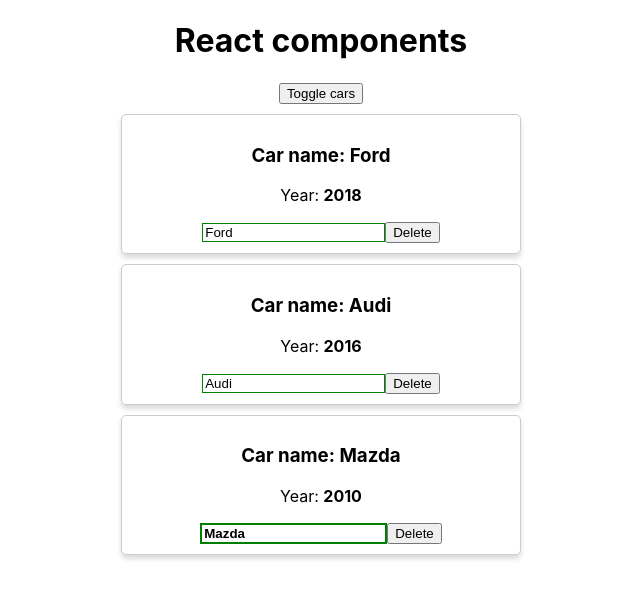
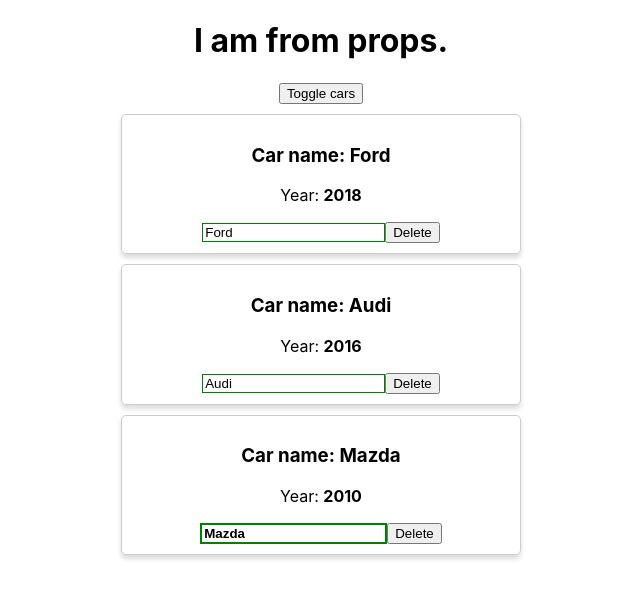
Before and after one commit to AlekseiFadeev/react-theory, a React (Create React App) app: page / in a window 1280 px wide. Shown: the top 598 px of the page, without its empty margins (319-959 px from the left). Built offline with nearby package versions, Linux system fonts and the light colour scheme.

Commit message:
props class

```diff
--- a/package.json
+++ b/package.json
@@ -6,6 +6,7 @@
     "@testing-library/jest-dom": "^4.2.4",
     "@testing-library/react": "^9.4.0",
     "@testing-library/user-event": "^7.2.1",
+    "node-sass": "^4.13.1",
     "radium": "^0.26.0",
     "react": "^16.12.0",
     "react-dom": "^16.12.0",
--- a/src/App.js
+++ b/src/App.js
@@ -1,22 +1,13 @@
 import React, {Component} from 'react';
-import './App.css';
+import './App.scss';
 import Car from './Car/Car'
 
 class App extends Component{
     state = {
         cars: [
-            {
-                name: 'Ford',
-                year: '2018'
-            },
-            {
-                name: 'Audi',
-                year: '2016'
-            },
-            {
-                name: 'Mazda',
-                year: '2010'
-            }
+            {name: 'Ford', year: '2018'},
+            {name: 'Audi', year: '2016'},
+            {name: 'Mazda', year: '2010'}
         ],
         pageTitle: 'React components',
         showCars: true
@@ -62,7 +53,8 @@
 
         return (
             <div className="App">
-                <h1>{this.state.pageTitle}</h1>
+                {/*<h1>{this.state.pageTitle}</h1>*/}
+                <h1>{this.props.title}</h1>
 
                 <button
                     onClick={this.toggleCarsHandler}
--- a/src/index.js
+++ b/src/index.js
@@ -4,5 +4,5 @@
 import App from './App';
 import * as serviceWorker from './serviceWorker';
 
-ReactDOM.render(<App />, document.getElementById('root'));
+ReactDOM.render(<App title={'I am from props.'}/>, document.getElementById('root'));
 serviceWorker.register();
```
Also changed, not shown: src/App.scss (renamed from src/App.css), 1 other file (tests, documents, lock files or other folders).
